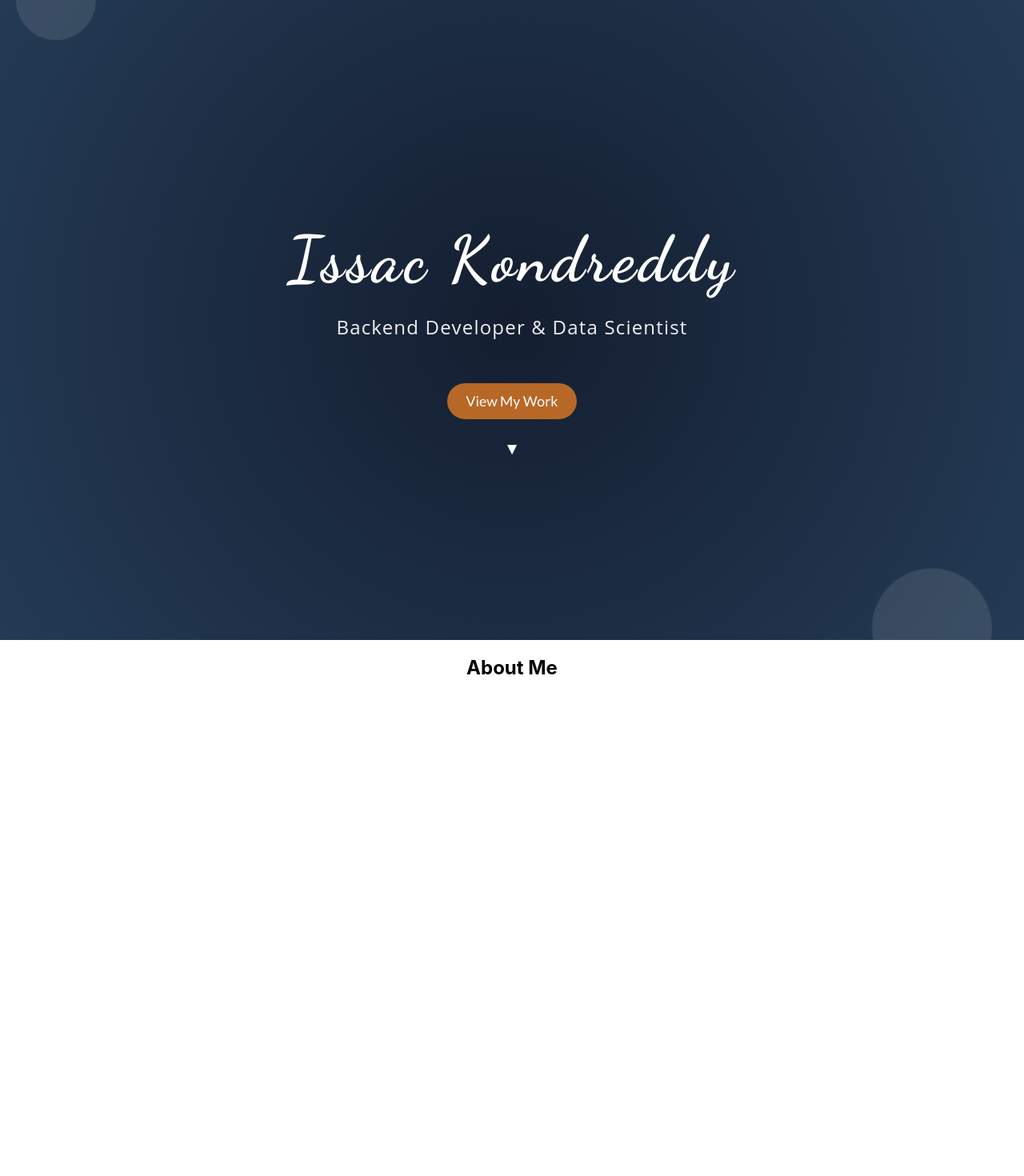
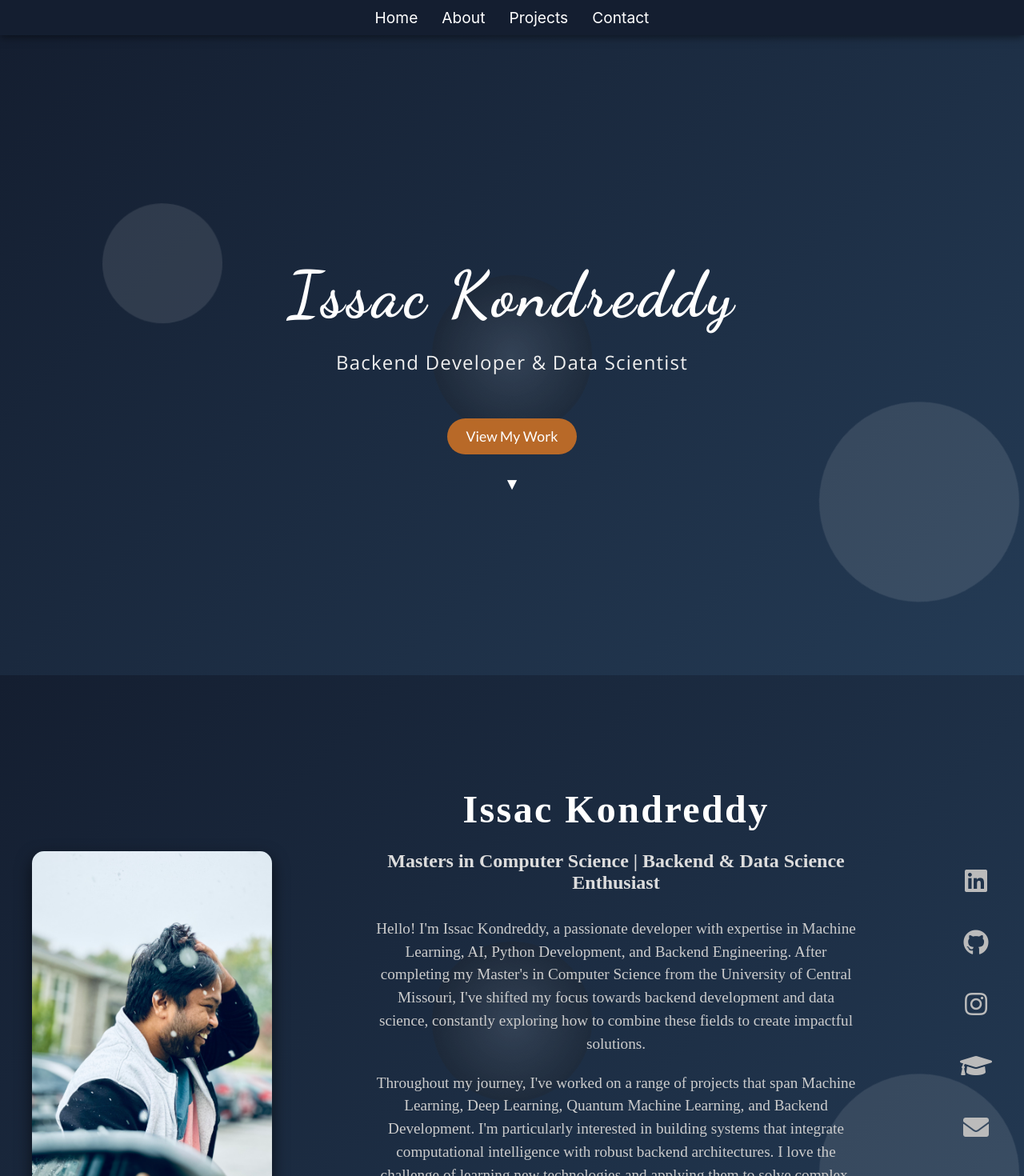
Before and after one commit to Issac-Kondreddy/My_Website, a React (Create React App) app: page / in a window 1280 px wide. Shown: the top 1470 px of the page at 80% size. Before the commit the page ends 869 px from the top, so only its background shows below. Built offline with nearby package versions, Linux system fonts and the light colour scheme.

Commit message:
About Section Done

```diff
--- a/public/index.html
+++ b/public/index.html
@@ -5,6 +5,10 @@
     <link rel="icon" href="%PUBLIC_URL%/favicon.ico" />
     <meta name="viewport" content="width=device-width, initial-scale=1" />
     <link href="https://fonts.googleapis.com/css2?family=Dancing+Script:wght@700&family=Lato:wght@400;700&display=swap" rel="stylesheet">
+    <link rel="stylesheet" href="https://cdnjs.cloudflare.com/ajax/libs/font-awesome/5.15.3/css/all.min.css" />
+    <link href="https://fonts.googleapis.com/css2?family=Poppins:wght@400;600&family=Open+Sans:wght@400;600&display=swap" rel="stylesheet">
+
+
     <meta name="theme-color" content="#000000" />
     <meta
       name="description"
--- a/src/App.js
+++ b/src/App.js
@@ -1,12 +1,14 @@
 // src/App.js
 import React from 'react';
+import Navbar from './components/navbar';
 import Home from './components/Home'; // Import the Home component
-import About from './components/About'; // Import the About component
+import About from './components/About';
 import './App.css'; // You can modify this for global styles
 
 function App() {
   return (
     <div className="App">
+      <Navbar /> {/* Sticky navbar */}
       <Home /> {/* Home component */}
       <About /> {/* About component */}
     </div>
--- a/src/components/About.js
+++ b/src/components/About.js
@@ -1,12 +1,65 @@
-// src/components/About.js
 import React from 'react';
+import profileImage from '../assets/profile.jpg'; // Import your profile image
+import '../styles/About.css'; // Import the CSS for About section
 
-const About = () => {
+const AboutMe = () => {
   return (
-    <section id="about">
-      <h2>About Me</h2>
+    <section id="about" className="about-section">
+      {/* Advanced Animated Background */}
+      <div className="background-animation">
+        <div className="floating-orbs"></div> {/* Floating orbs */}
+        <div className="spiral-circle"></div> {/* Spiral circle animation */}
+      </div>
+
+      <div className="about-container">
+        {/* Profile Picture on the Left */}
+        <div className="profile-picture">
+          <img src={profileImage} alt="Issac Kondreddy" />
+        </div>
+
+        {/* About Me Text in the Middle */}
+        <div className="about-content">
+  <h2 className="about-heading">Issac Kondreddy</h2>
+  <h3 className="about-subheading">Masters in Computer Science | Backend & Data Science Enthusiast</h3>
+
+  <p className="about-description">
+    Hello! I'm Issac Kondreddy, a passionate developer with expertise in Machine Learning, AI, Python Development,
+    and Backend Engineering. After completing my Master's in Computer Science from the University of Central Missouri,
+    I've shifted my focus towards backend development and data science, constantly exploring how to combine these fields
+    to create impactful solutions.
+  </p>
+  <p className="about-description">
+    Throughout my journey, I've worked on a range of projects that span Machine Learning, Deep Learning, Quantum Machine Learning,
+    and Backend Development. I'm particularly interested in building systems that integrate computational intelligence with robust backend architectures.
+    I love the challenge of learning new technologies and applying them to solve complex, real-world problems.
+  </p>
+  <p className="about-description">
+    Outside of coding, I enjoy traveling, photography, chess, and badminton—each offering a different kind of mental refreshment and inspiration.
+  </p>
+</div>
+
+
+        {/* Vertical Social Media Icons on the Right */}
+        <div className="social-media-vertical">
+          <a href="https://www.linkedin.com/in/issac-kondreddy" target="_blank" rel="noopener noreferrer">
+            <i className="fab fa-linkedin"></i>
+          </a>
+          <a href="https://github.com/issac-kondreddy" target="_blank" rel="noopener noreferrer">
+            <i className="fab fa-github"></i>
+          </a>
+          <a href="https://www.instagram.com/issac_.36/" target="_blank" rel="noopener noreferrer">
+            <i className="fab fa-instagram"></i>
+          </a>
+          <a href="https://scholar.google.com/citations?user=7WhdH44AAAAJ&hl=en" target="_blank" rel="noopener noreferrer">
+            <i className="fas fa-graduation-cap"></i>
+          </a>
+          <a href="mailto:issackondreddy@gmail.com" target="_blank" rel="noopener noreferrer">
+            <i className="fas fa-envelope"></i>
+          </a>
+        </div>
+      </div>
     </section>
   );
 };
 
-export default About;
+export default AboutMe;
--- a/src/components/Home.js
+++ b/src/components/Home.js
@@ -7,7 +7,10 @@ const Home = () => {
         {/* Optional floating shapes */}
         <div className="shape"></div>
         <div className="shape"></div>
-
+        <div className="background-animation">
+        <div className="floating-orbs"></div> {/* Floating orbs */}
+        <div className="spiral-circle"></div> {/* Spiral circle animation */}
+      </div>
         {/* Main content */}
         <div className="home-content">
           <h1>Issac Kondreddy</h1>
--- /dev/null
+++ b/src/components/navbar.js
@@ -0,0 +1,17 @@
+import React from 'react';
+import '../styles/Navbar.css'; // Import the CSS for Navbar
+
+const Navbar = () => {
+  return (
+    <nav className="navbar">
+      <ul className="navbar-links">
+        <li><a href="#home">Home</a></li>
+        <li><a href="#about">About</a></li>
+        <li><a href="#projects">Projects</a></li>
+        <li><a href="#contact">Contact</a></li>
+      </ul>
+    </nav>
+  );
+};
+
+export default Navbar;
--- /dev/null
+++ b/src/styles/About.css
@@ -0,0 +1,183 @@
+/* About Section Styling */
+.about-section {
+    padding: 100px 0;
+    background: linear-gradient(135deg, #141e30, #243b55); /* Match background to home page */
+    color: white;
+    font-family: 'Times New Roman', serif; /* Change to Times New Roman */
+    position: relative;
+    display: flex;
+    justify-content: center;
+    align-items: center;
+    overflow: hidden;
+}
+
+/* Flex Container for About Section */
+.about-container {
+    display: flex;
+    max-width: 1200px;
+    width: 100%;
+    justify-content: space-between;
+    align-items: flex-start; /* Align items to the top */
+    padding: 0 20px;
+    position: relative;
+    z-index: 1; /* Keeps content above background animations */
+}
+
+/* Profile Picture Styling */
+.profile-picture img {
+    width: 300px;
+    height: 450px;
+    border-radius: 15px; /* Rounded corners for modern look */
+    object-fit: cover;
+    box-shadow: 0 8px 20px rgba(0, 0, 0, 0.6); /* Shadow effect */
+    transition: transform 0.4s ease, box-shadow 0.4s ease, border 0.4s ease;
+    position: relative; /* Ensures the image stays in place */
+    z-index: 1; /* Keeps the image above background animations */
+    margin-top: 120px; /* Adjust to bring image slightly down */
+}
+
+.profile-picture img:hover {
+    transform: scale(1.25) rotate(3deg); /* Slight zoom and rotation on hover */
+    box-shadow: 0 12px 30px rgba(0, 0, 0, 0.8); /* Enhanced shadow on hover */
+    border: 4px solid #f81b56; /* Add border when hovered */
+    border-radius: 20px; /* Increase the border-radius slightly for smoother edges */
+}
+
+/* About Me Text in the Middle */
+.about-content {
+    max-width: 600px;
+    margin: 0 40px;
+}
+
+.about-heading {
+    font-size: 3rem;
+    margin-bottom: 15px;
+    letter-spacing: 0.05em;
+    color: #ffffff;
+    font-family: 'Times New Roman', serif; /* Font for heading */
+}
+
+.about-subheading {
+    font-size: 1.5rem;
+    color: #dddddd;
+    margin-bottom: 30px;
+    font-family: 'Times New Roman', serif; /* Font for subheading */
+}
+
+.about-description {
+    font-size: 1.2rem;
+    line-height: 1.5;
+    margin-bottom: 20px;
+    color: #cccccc;
+    font-family: 'Times New Roman', serif; /* Font for paragraph text */
+}
+
+/* Vertical Social Media Icons on the Right */
+.social-media-vertical {
+    display: flex;
+    flex-direction: column;
+    align-items: center;
+    justify-content: space-between; /* Evenly distribute icons */
+    position: relative;
+    z-index: 1; /* Keeps the icons above background animations */
+    margin-top: 120px;
+}
+
+.social-media-vertical a {
+    margin: 20px 0; /* Space between each icon */
+    font-size: 2rem;
+    color: #bbbbbb;
+    transition: color 0.3s ease, transform 0.3s ease;
+}
+
+.social-media-vertical a:hover {
+    color: #f81b56; /* Change to a vibrant color on hover */
+    transform: scale(1.2); /* Grow effect on hover */
+}
+
+/* Floating Orbs & Spiral Animation - Similar to Home Section */
+.background-animation {
+    position: absolute;
+    top: 0;
+    left: 0;
+    width: 100%;
+    height: 100%;
+    z-index: 0; /* Keep background behind content */
+    background: linear-gradient(135deg, #141e30, #243b55); /* Match home page animation */
+    overflow: hidden;
+}
+
+.floating-orbs::before, .floating-orbs::after {
+    content: '';
+    position: absolute;
+    background: rgba(255, 255, 255, 0.1);
+    border-radius: 50%;
+    animation: floatOrbs 12s infinite ease-in-out;
+    width: 150px;
+    height: 150px;
+    top: 30%;
+    left: 10%;
+}
+
+.floating-orbs::after {
+    width: 250px;
+    height: 250px;
+    top: 60%;
+    left: 80%;
+    animation-duration: 18s;
+}
+
+@keyframes floatOrbs {
+    0% {
+        transform: translateY(0) rotate(0deg);
+    }
+    50% {
+        transform: translateY(-30px) rotate(180deg);
+    }
+    100% {
+        transform: translateY(0) rotate(360deg);
+    }
+}
+
+.spiral-circle {
+    position: absolute;
+    width: 200px;
+    height: 200px;
+    border-radius: 50%;
+    background: radial-gradient(circle, rgba(255, 255, 255, 0.1), rgba(0, 0, 0, 0.3));
+    top: 50%;
+    left: 50%;
+    transform: translate(-50%, -50%);
+    animation: spiralRotation 10s infinite linear;
+}
+
+@keyframes spiralRotation {
+    0% {
+        transform: translate(-50%, -50%) rotate(0deg);
+    }
+    100% {
+        transform: translate(-50%, -50%) rotate(360deg);
+    }
+}
+
+/* Responsive Design Adjustments */
+@media (max-width: 768px) {
+    .about-container {
+        flex-direction: column;
+        align-items: center;
+    }
+
+    .about-content {
+        margin: 20px 0;
+        text-align: center;
+    }
+
+    .social-media-vertical {
+        flex-direction: row;
+        margin-top: 20px;
+    }
+
+    .social-media-vertical a {
+        margin: 0 10px;
+    }
+}
--- a/src/styles/Home.css
+++ b/src/styles/Home.css
@@ -20,7 +20,7 @@
   padding: 20px; /* Added padding for spacing */
 }
 
-  /* Headline Font Styling (Cursive) */
+/* Headline Font Styling */
 .home h1 {
   font-size: 5rem;
   font-family: 'Dancing Script', cursive; /* Elegant cursive font */
@@ -79,13 +79,6 @@
   transform: translateX(-50%) translateY(-10px); /* Arrow moves up on hover */
 }
 
-  /* Background Gradient Animation */
-  @keyframes gradientShift {
-    0% { background-position: 0% 50%; }
-    50% { background-position: 100% 50%; }
-    100% { background-position: 0% 50%; }
-  }
-
 /* Text Fade-in Animation */
 @keyframes textFadeIn {
   0% {
@@ -98,7 +91,7 @@
   }
 }
 
-  /* Floating Shapes */
+/* Floating Shapes - Same as About */
 .shape {
   position: absolute;
   background: rgba(255, 255, 255, 0.1); /* Soft transparent shapes */
--- /dev/null
+++ b/src/styles/Navbar.css
@@ -0,0 +1,33 @@
+/* Navbar Styling */
+.navbar {
+    position: sticky;
+    top: 0;
+    background-color: #141e30; /* Match the dark theme */
+    padding: 10px 0;
+    z-index: 1000;
+    width: 100%;
+    box-shadow: 0 2px 10px rgba(0, 0, 0, 0.5);
+  }
+
+  .navbar-links {
+    display: flex;
+    justify-content: center;
+    list-style: none;
+    margin: 0;
+    padding: 0;
+  }
+
+  .navbar-links li {
+    margin: 0 15px;
+  }
+
+  .navbar-links a {
+    color: #ffffff;
+    text-decoration: none;
+    font-size: 1.2rem;
+    transition: color 0.3s ease;
+  }
+
+  .navbar-links a:hover {
+    color: #1e90ff; /* Light blue on hover */
+  }
```
Also changed, not shown: src/assets/profile.jpg (added). Lines whose indentation alone changed are shown as unchanged.
